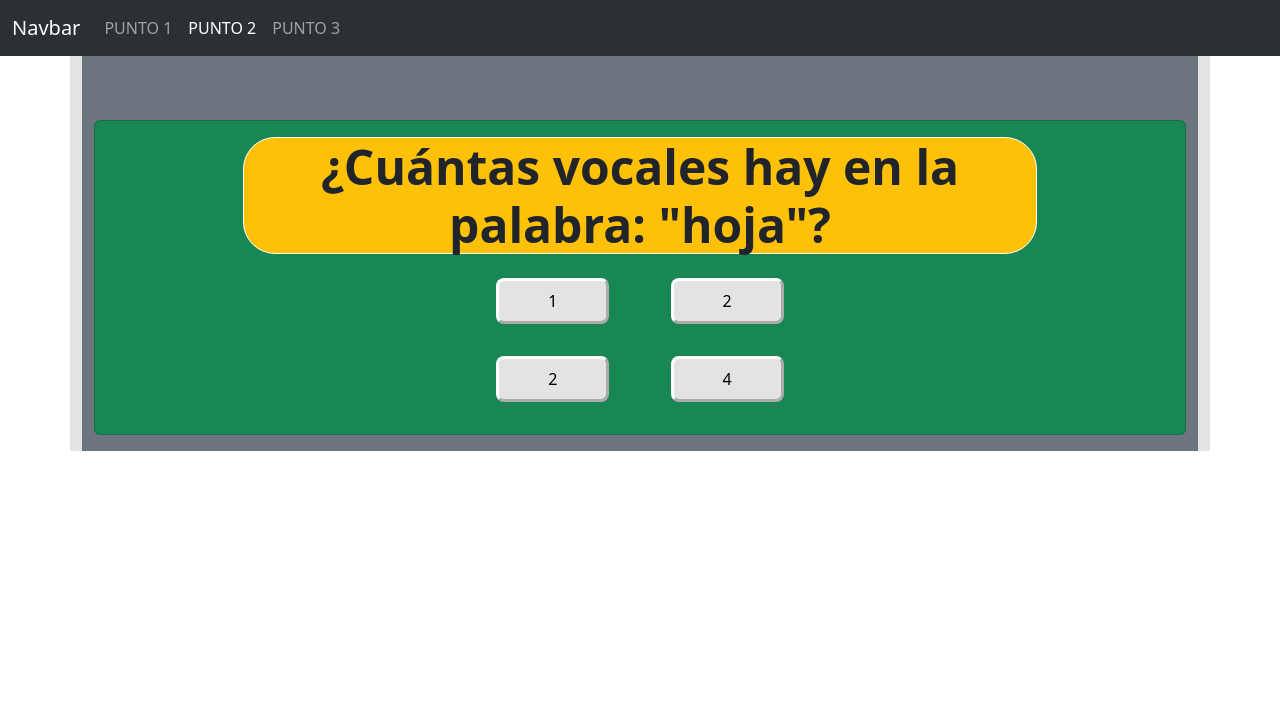
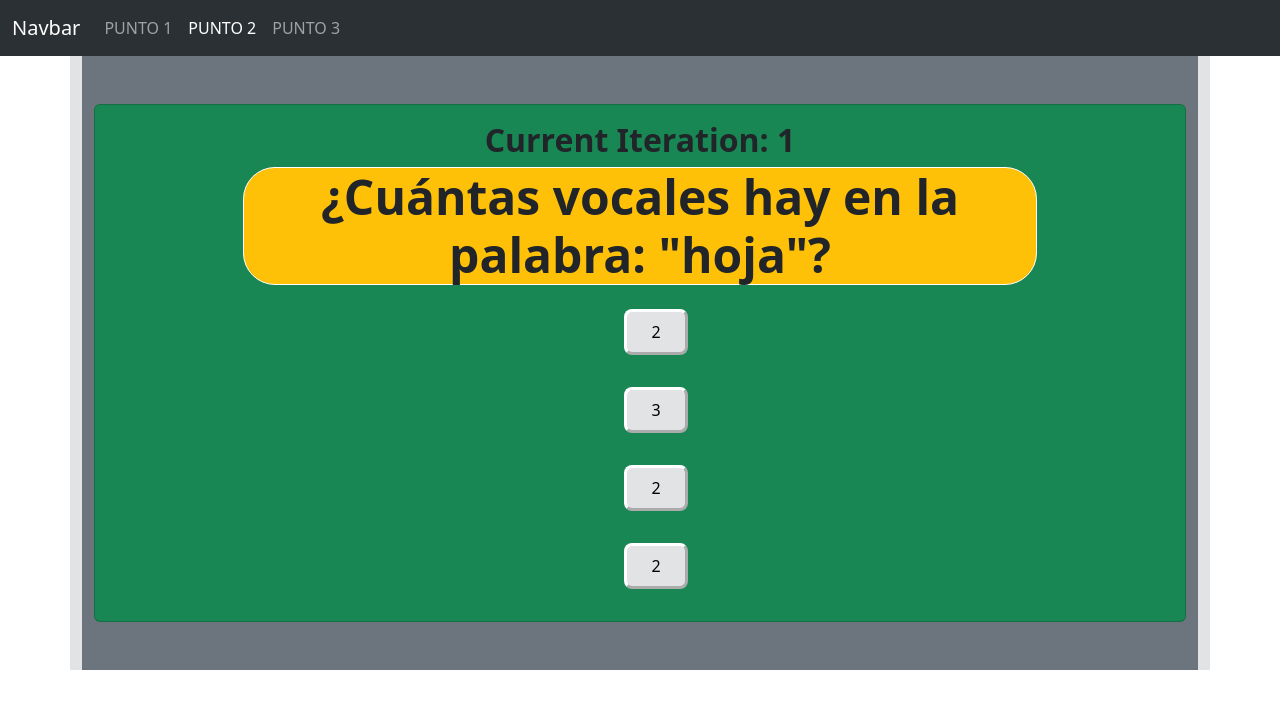
Before and after one commit to agustinamaraz/PYSW-TP3-MARAZ-AGUSTINA, an Angular app: page /punto2 in a window 1280 px wide. Both pictures are taken after a click on the button "Play". Shown: the top 708 px of the page. Built offline with nearby package versions, Linux system fonts and the light colour scheme.

Commit message:
generate random numbers

```diff
--- a/src/app/components/punto2/punto2.component.html
+++ b/src/app/components/punto2/punto2.component.html
@@ -1,23 +1,15 @@
-<div class="container bg-secondary py-3 text-center">
+<div class="container bg-secondary py-5 text-center">
     <div class="row">
         <div class="col-md-12">
             <button type="button" class="bg-danger w-25 text-white border border-white rounded-5" (click)="initializeGame()" *ngIf="!gameStart">Play</button>
 
-            <div class="card mt-5 col-md-12 bg-success" *ngIf="!gameOver && gameStart">
+            <div class="card col-md-12 bg-success" *ngIf="!gameOver && gameStart">
                 <div class="card-body d-flex flex-column align-items-center">
+                    <h2 class="fw-bold">Current Iteration: {{currentIteration+1}}</h2>
                     <h4 class="display-5 fw-bold bg-warning border border-white rounded-5 w-75">¿Cuántas {{currentOption}} hay en la palabra: "{{currentWord}}"?</h4>
-                    <div class="row">
-                        <div class="col-6">
-                            <button class="w-75 m-3 p-2 bg-secondary-subtle border-3 border-white rounded-3" (click)="startGame(currentWord.v)">1</button>
-                        </div>
-                        <div class="col-6">
-                            <button class="w-75 m-3 p-2 bg-secondary-subtle border-3 border-white rounded-3" (click)="startGame(currentWord.c)">2</button>
-                        </div>
-                        <div class="col-6">
-                            <button class="w-75 m-3 p-2 bg-secondary-subtle border-3 border-white rounded-3" (click)="startGame(currentWord.l)">2</button>
-                        </div>
-                        <div class="col-6">
-                            <button class="w-75 m-3 p-2 bg-secondary-subtle border-3 border-white rounded-3" (click)="startGame(currentWord.s)">4</button>
+                    <div *ngFor="let n of randomNumbers">
+                        <div>
+                            <button class="w-100 m-3 p-2 bg-secondary-subtle border-3 border-white rounded-3" (click)="startGame(n)">{{n}}</button>
                         </div>
                     </div>
                 </div>
--- a/src/app/components/punto2/punto2.component.ts
+++ b/src/app/components/punto2/punto2.component.ts
@@ -15,8 +15,10 @@ export class Punto2Component implements OnInit {
   correctAnswers!:number;
   incorrectAnswers!:number;
   currentIteration!:number;
+  randomNumbers:Array<number>;
 
   constructor() {
+    this.randomNumbers = [];
     this.wordList = [
       {name:'hoja',v:2,c:2,s:2,l:4},
       {name:'manzana',v:3,c:4,s:3,l:7},
@@ -35,6 +37,13 @@ export class Punto2Component implements OnInit {
   ngOnInit(): void {
   }
 
+  public generateRandomNumbers(){
+    for (let i = 0; i < 4; i++) {
+      const num = Math.floor(Math.random() * 4);
+      this.randomNumbers.push(num);
+    }
+  }
+
   public initializeGame(){
     this.currentIteration=0;
     this.gameStart=true;
@@ -44,6 +53,7 @@ export class Punto2Component implements OnInit {
 
     this.currentWord = this.wordList[this.currentIteration].name;
     this.currentOption = this.optionList[Math.floor(Math.random()*4)];
+    this.generateRandomNumbers();
   }
 
   public startGame(answer:number):void{
```
